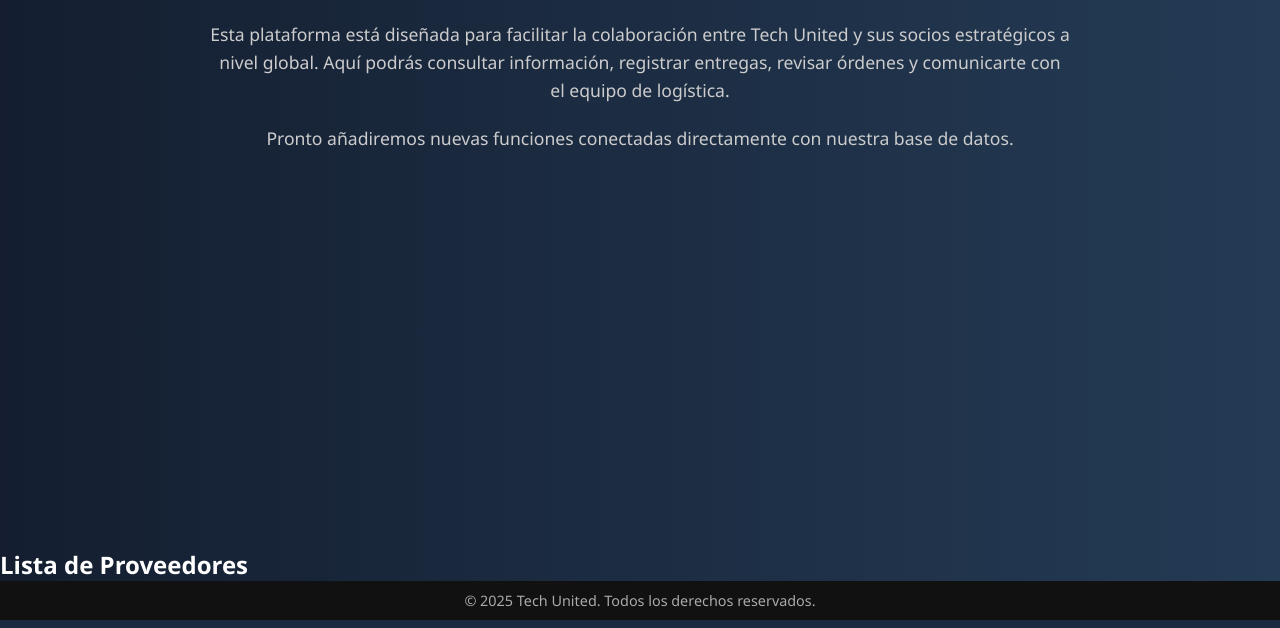
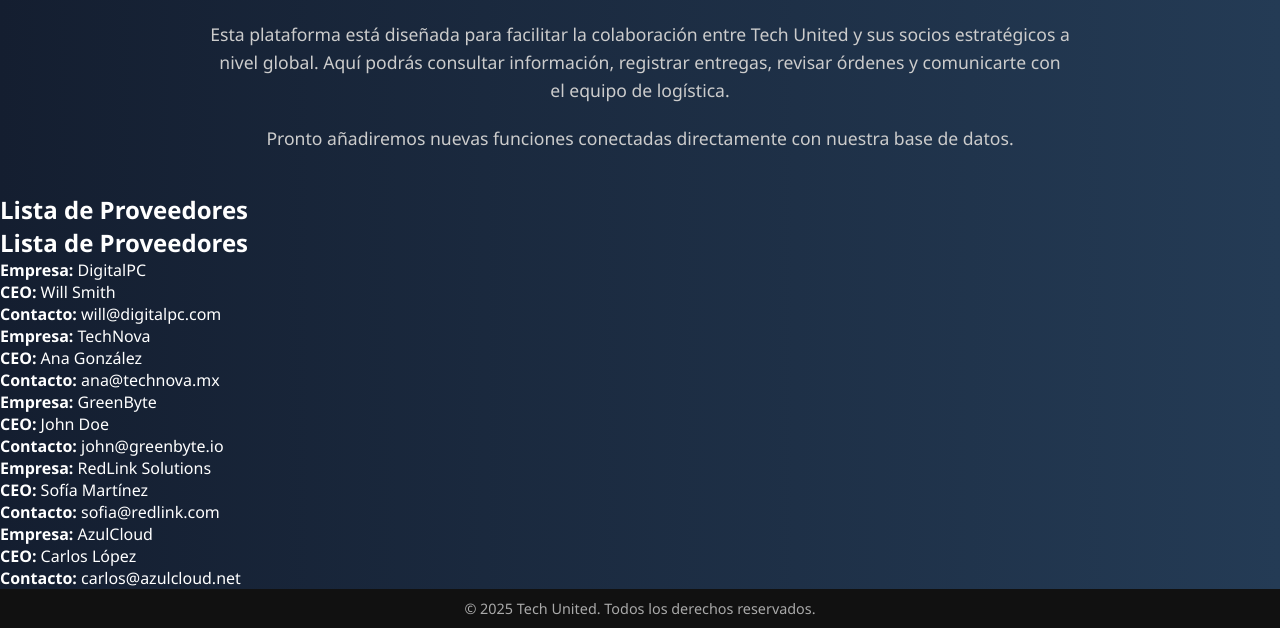
Before and after one commit to PaolaHuertaS/azure, a Flask app: page / in a window 1280 px wide. Shown: the part 180-808 px from the top of the page. Run offline with Flask 3, Linux system fonts and the light colour scheme.

Commit message:
Update index.html

```diff
--- a/templates/index.html
+++ b/templates/index.html
@@ -92,6 +92,37 @@
             <li>{{ proveedor }}</li>
         {% endfor %}
     </ul>
+
+        <section>
+            <h2>Lista de Proveedores</h2>
+            <ul>
+                <li>
+                    <strong>Empresa:</strong> DigitalPC<br>
+                    <strong>CEO:</strong> Will Smith<br>
+                    <strong>Contacto:</strong> will@digitalpc.com
+                </li>
+                <li>
+                    <strong>Empresa:</strong> TechNova<br>
+                    <strong>CEO:</strong> Ana González<br>
+                    <strong>Contacto:</strong> ana@technova.mx
+                </li>
+                <li>
+                    <strong>Empresa:</strong> GreenByte<br>
+                    <strong>CEO:</strong> John Doe<br>
+                    <strong>Contacto:</strong> john@greenbyte.io
+                </li>
+                <li>
+                    <strong>Empresa:</strong> RedLink Solutions<br>
+                    <strong>CEO:</strong> Sofía Martínez<br>
+                    <strong>Contacto:</strong> sofia@redlink.com
+                </li>
+                <li>
+                    <strong>Empresa:</strong> AzulCloud<br>
+                    <strong>CEO:</strong> Carlos López<br>
+                    <strong>Contacto:</strong> carlos@azulcloud.net
+                </li>
+            </ul>
+        </section>
   <footer>
     © 2025 Tech United. Todos los derechos reservados.
   </footer>
```
